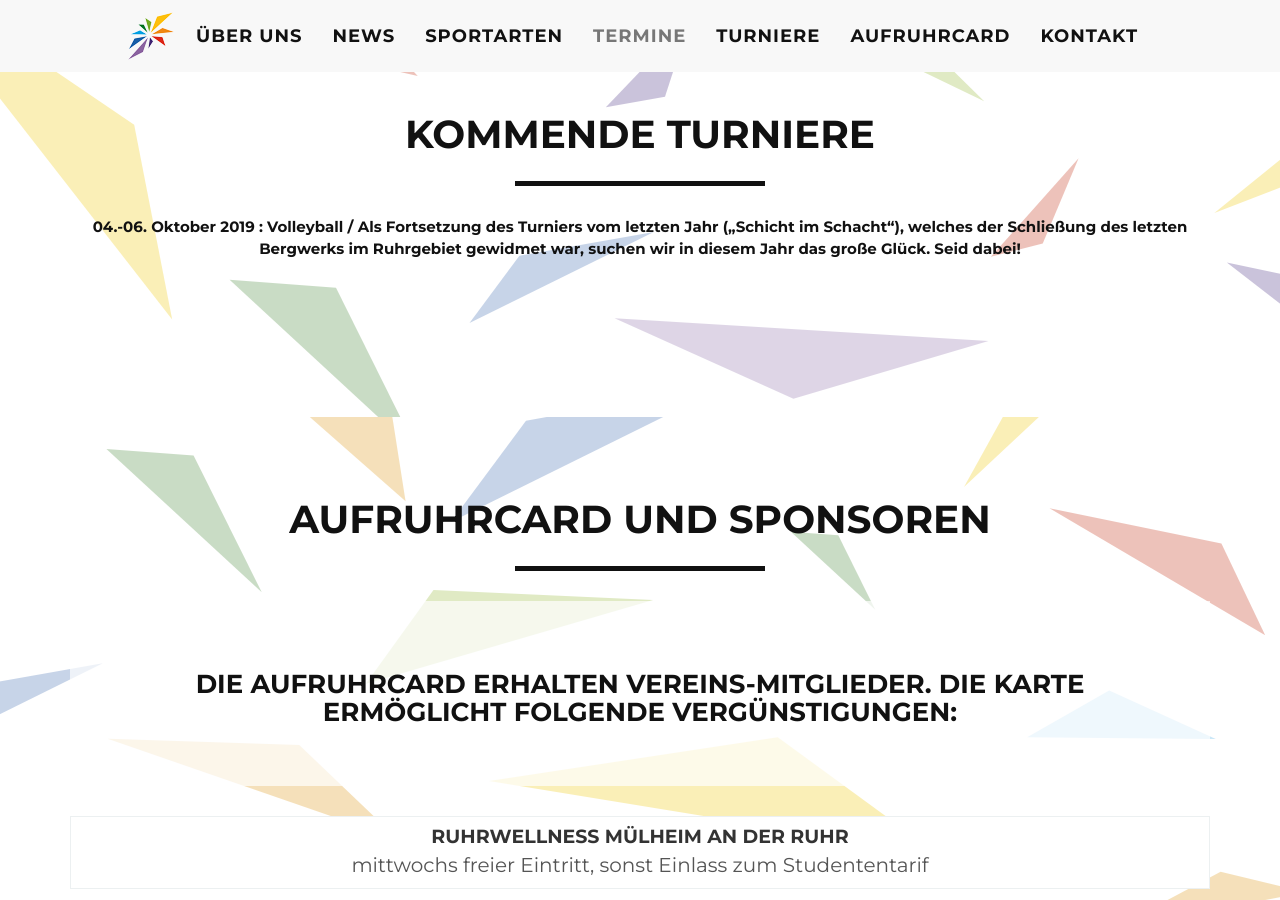
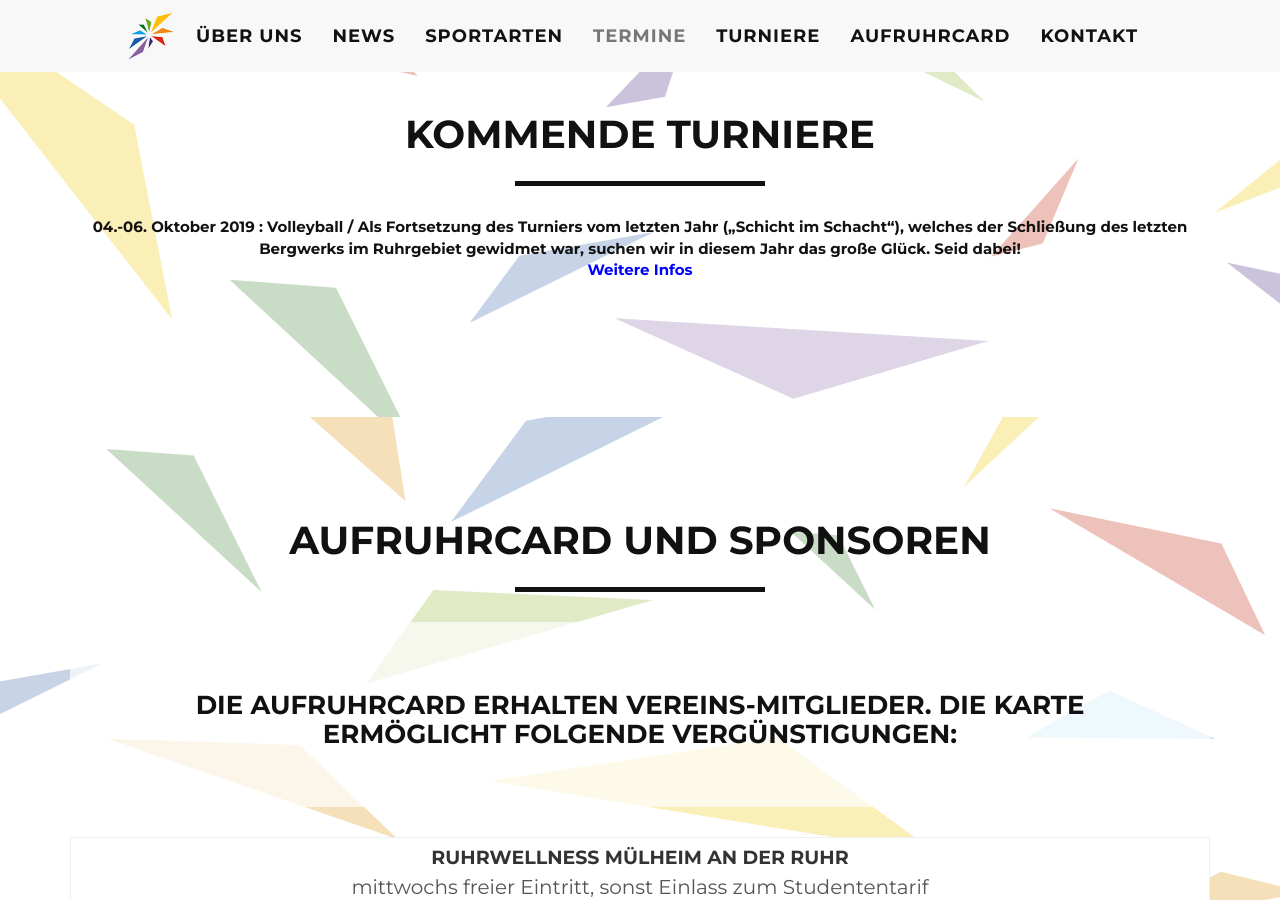
Before and after one commit to scarweb/scarweb.github.io, a Jekyll site: the page built from index.html, in a window 1280 px wide and 900 px high, scrolled down 4083 px. Built offline with Jekyll 4.4.1, drawn with Linux system fonts in a browser that asks for light colours; comment, search, counter and statistics services are not loaded.

Commit message:
Update tourniere.html

```diff
--- a/_includes/tourniere.html
+++ b/_includes/tourniere.html
@@ -12,7 +12,7 @@
                 {% for turnier in site.data.tourniere %}
                     <strong>{{turnier.datum}} : {{turnier.name}} /  {{turnier.text}}</strong> <br>
                 {% endfor %}
-                <!--<b><a href="/grubengold.htm"><font color="#0000FF">Weitere Infos mit Anmeldelink</font></a></b>-->
+                <b><a href="/volleyballturnier2019.html"><font color="#0000FF">Weitere Infos</font></a></b>
                 <p>&nbsp;</p>
 
 
```
